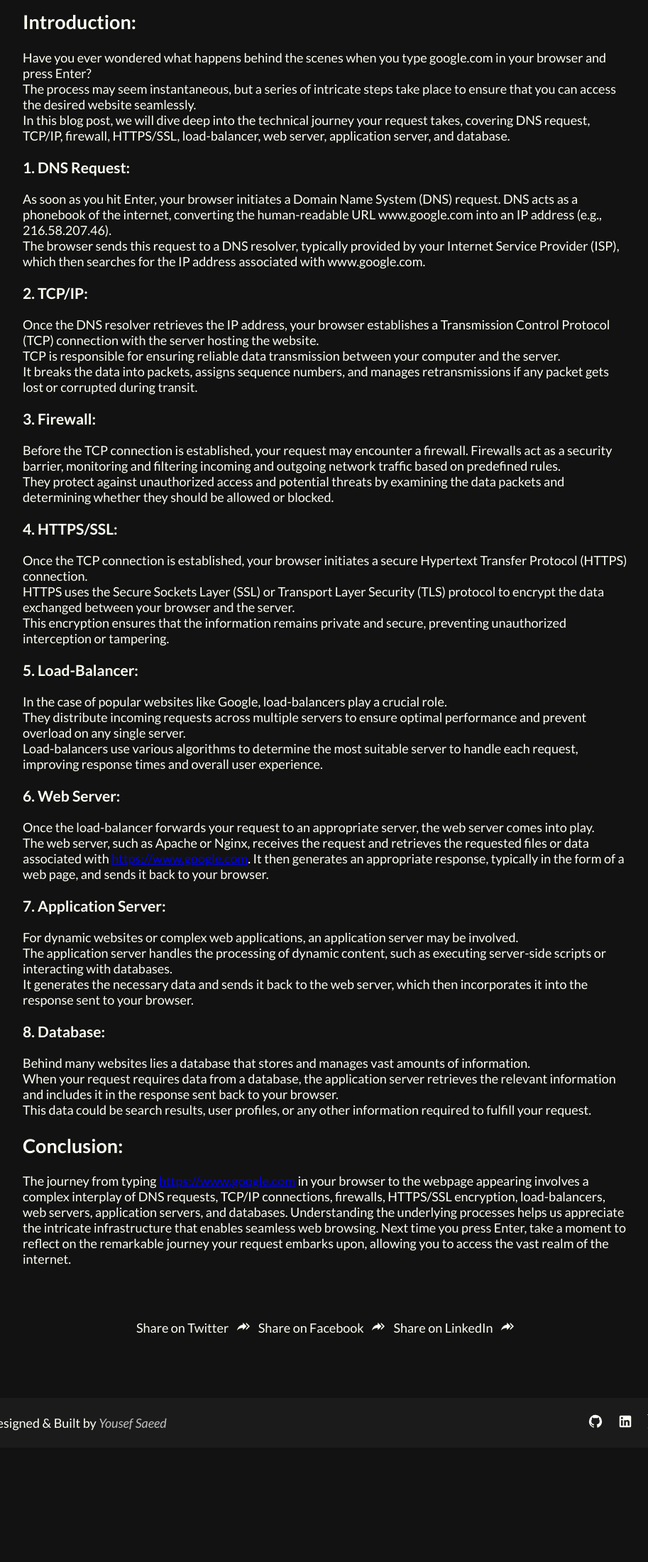
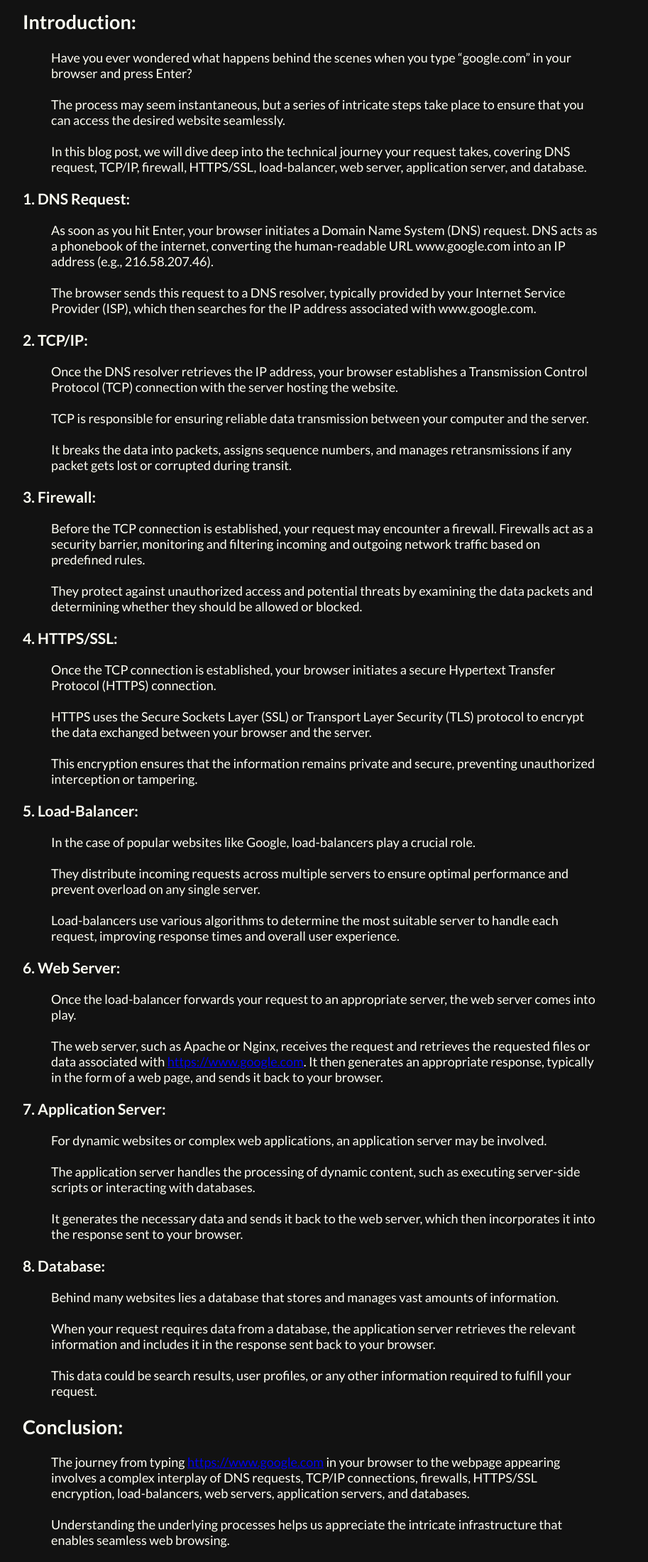
Before and after one commit to uosyph/frontend-nanodegree, a plain HTML site: page blog.html in a window 1280 px wide. Shown: the part 600-2800 px from the top of the page at 71% size, without its empty margins (182-1095 px from the left). Before the commit the page ends 2639 px from the top, so only its background shows below. Drawn offline with Linux system fonts and the light colour scheme.

Commit message:
Use q, fig, ficap

```diff
--- a/blog.html
+++ b/blog.html
@@ -50,124 +50,200 @@
             <h2>
                 Introduction:
             </h2>
-            <p>
-                Have you ever wondered what happens behind the scenes when you type google.com in your browser and press
+            <figure>
+                <figcaption>
+                    Have you ever wondered what happens behind the scenes when you type <q>google.com</q> in your
+                    browser and press
                     Enter?
+                </figcaption>
                 <br>
-                The process may seem instantaneous, but a series of intricate steps take place to ensure that you can
+                <figcaption>
+                    The process may seem instantaneous, but a series of intricate steps take place to ensure that you
+                    can
                     access the desired website seamlessly.
+                </figcaption>
                 <br>
+                <figcaption>
                     In this blog post, we will dive deep into the technical journey your request takes, covering DNS
                     request, TCP/IP, firewall, HTTPS/SSL, load-balancer, web server, application server, and database.
-            </p>
+                </figcaption>
+            </figure>
+
             <h3>
                 1. DNS Request:
             </h3>
-            <p>
+            <figure>
+                <figcaption>
                     As soon as you hit Enter, your browser initiates a Domain Name System (DNS) request. DNS acts as a
-                phonebook of the internet, converting the human-readable URL www.google.com into an IP address (e.g.,
+                    phonebook of the internet, converting the human-readable URL www.google.com into an IP address
+                    (e.g.,
                     216.58.207.46).
+                </figcaption>
                 <br>
-                The browser sends this request to a DNS resolver, typically provided by your Internet Service Provider
+                <figcaption>
+                    The browser sends this request to a DNS resolver, typically provided by your Internet Service
+                    Provider
                     (ISP), which then searches for the IP address associated with www.google.com.
-            </p>
+                </figcaption>
+            </figure>
+
             <h3>
                 2. TCP/IP:
             </h3>
-            <p>
-                Once the DNS resolver retrieves the IP address, your browser establishes a Transmission Control Protocol
+            <figure>
+                <figcaption>
+                    Once the DNS resolver retrieves the IP address, your browser establishes a Transmission Control
+                    Protocol
                     (TCP) connection with the server hosting the website.
+                </figcaption>
                 <br>
+                <figcaption>
                     TCP is responsible for ensuring reliable data transmission between your computer and the server.
+                </figcaption>
                 <br>
+                <figcaption>
                     It breaks the data into packets, assigns sequence numbers, and manages retransmissions if any packet
                     gets lost or corrupted during transit.
-            </p>
+                </figcaption>
+            </figure>
+
             <h3>
                 3. Firewall:
             </h3>
-            <p>
+            <figure>
+                <figcaption>
                     Before the TCP connection is established, your request may encounter a firewall. Firewalls act as a
                     security barrier, monitoring and filtering incoming and outgoing network traffic based on predefined
                     rules.
+                </figcaption>
                 <br>
+                <figcaption>
                     They protect against unauthorized access and potential threats by examining the data packets and
                     determining whether they should be allowed or blocked.
-            </p>
+                </figcaption>
+            </figure>
+
             <h3>
                 4. HTTPS/SSL:
             </h3>
-            <p>
+            <figure>
+                <figcaption>
                     Once the TCP connection is established, your browser initiates a secure Hypertext Transfer Protocol
                     (HTTPS) connection.
+                </figcaption>
                 <br>
-                HTTPS uses the Secure Sockets Layer (SSL) or Transport Layer Security (TLS) protocol to encrypt the data
+                <figcaption>
+                    HTTPS uses the Secure Sockets Layer (SSL) or Transport Layer Security (TLS) protocol to encrypt the
+                    data
                     exchanged between your browser and the server.
+                </figcaption>
                 <br>
+                <figcaption>
                     This encryption ensures that the information remains private and secure, preventing unauthorized
                     interception or tampering.
-            </p>
+                </figcaption>
+            </figure>
+
             <h3>
                 5. Load-Balancer:
             </h3>
-            <p>
+            <figure>
+                <figcaption>
                     In the case of popular websites like Google, load-balancers play a crucial role.
+                </figcaption>
                 <br>
+                <figcaption>
                     They distribute incoming requests across multiple servers to ensure optimal performance and prevent
                     overload on any single server.
+                </figcaption>
                 <br>
+                <figcaption>
                     Load-balancers use various algorithms to determine the most suitable server to handle each request,
                     improving response times and overall user experience.
-            </p>
+                </figcaption>
+            </figure>
+
             <h3>
                 6. Web Server:
             </h3>
-            <p>
-                Once the load-balancer forwards your request to an appropriate server, the web server comes into play.
+            <figure>
+                <figcaption>
+                    Once the load-balancer forwards your request to an appropriate server, the web server comes into
+                    play.
+                </figcaption>
                 <br>
-                The web server, such as Apache or Nginx, receives the request and retrieves the requested files or data
+                <figcaption>
+                    The web server, such as Apache or Nginx, receives the request and retrieves the requested files or
+                    data
                     associated with <a href="https://www.google.com">https://www.google.com</a>. It then generates an
-                appropriate response, typically in the form
-                of a web page, and sends it back to your browser.
-            </p>
+                    appropriate response, typically in the form of a web page, and sends it back to your browser.
+                </figcaption>
+            </figure>
+
             <h3>
                 7. Application Server:
             </h3>
-            <p>
+            <figure>
+                <figcaption>
                     For dynamic websites or complex web applications, an application server may be involved.
+                </figcaption>
                 <br>
-                The application server handles the processing of dynamic content, such as executing server-side scripts
+                <figcaption>
+                    The application server handles the processing of dynamic content, such as executing server-side
+                    scripts
                     or interacting with databases.
+                </figcaption>
                 <br>
-                It generates the necessary data and sends it back to the web server, which then incorporates it into the
+                <figcaption>
+                    It generates the necessary data and sends it back to the web server, which then incorporates it into
+                    the
                     response sent to your browser.
-            </p>
-            <h3> 8. Database:
+                </figcaption>
+            </figure>
+
+            <h3>
+                8. Database:
             </h3>
-            <p>
+            <figure>
+                <figcaption>
                     Behind many websites lies a database that stores and manages vast amounts of information.
+                </figcaption>
                 <br>
+                <figcaption>
                     When your request requires data from a database, the application server retrieves the relevant
                     information and includes it in the response sent back to your browser.
+                </figcaption>
                 <br>
+                <figcaption>
                     This data could be search results, user profiles, or any other information required to fulfill your
                     request.
-            </p>
+                </figcaption>
+            </figure>
+
             <h2>
                 Conclusion:
             </h2>
-            <p>
-                The journey from typing <a href="https://www.google.com">https://www.google.com</a> in your browser to
+            <figure>
+                <figcaption>
+                    The journey from typing <a href="https://www.google.com">https://www.google.com</a> in your browser
+                    to
                     the webpage appearing involves a
-                complex interplay of DNS requests, TCP/IP connections, firewalls, HTTPS/SSL encryption, load-balancers,
+                    complex interplay of DNS requests, TCP/IP connections, firewalls, HTTPS/SSL encryption,
+                    load-balancers,
                     web servers, application servers, and databases.
-
+                </figcaption>
+                <br>
+                <figcaption>
                     Understanding the underlying processes helps us appreciate the intricate infrastructure that enables
                     seamless web browsing.
-
-                Next time you press Enter, take a moment to reflect on the remarkable journey your request embarks upon,
+                </figcaption>
+                <br>
+                <figcaption>
+                    Next time you press Enter, take a moment to reflect on the remarkable journey your request embarks
+                    upon,
                     allowing you to access the vast realm of the internet.
-            </p>
+                </figcaption>
+            </figure>
         </section>
 
         <section class="share">
```
Lines whose indentation alone changed are shown as unchanged.
